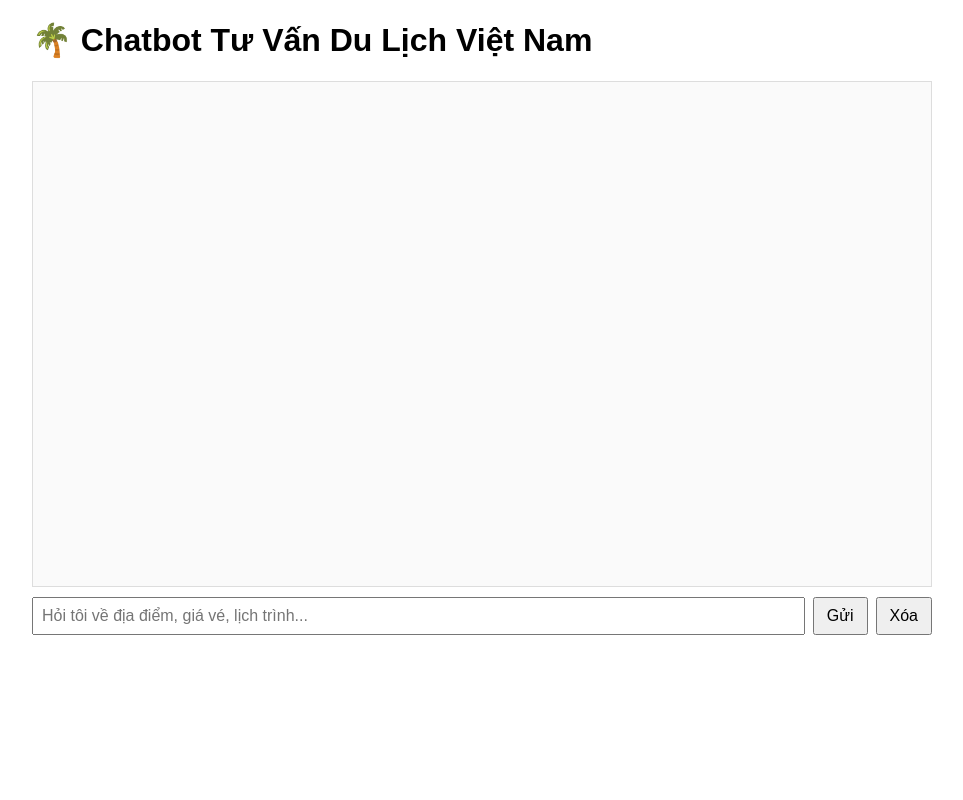
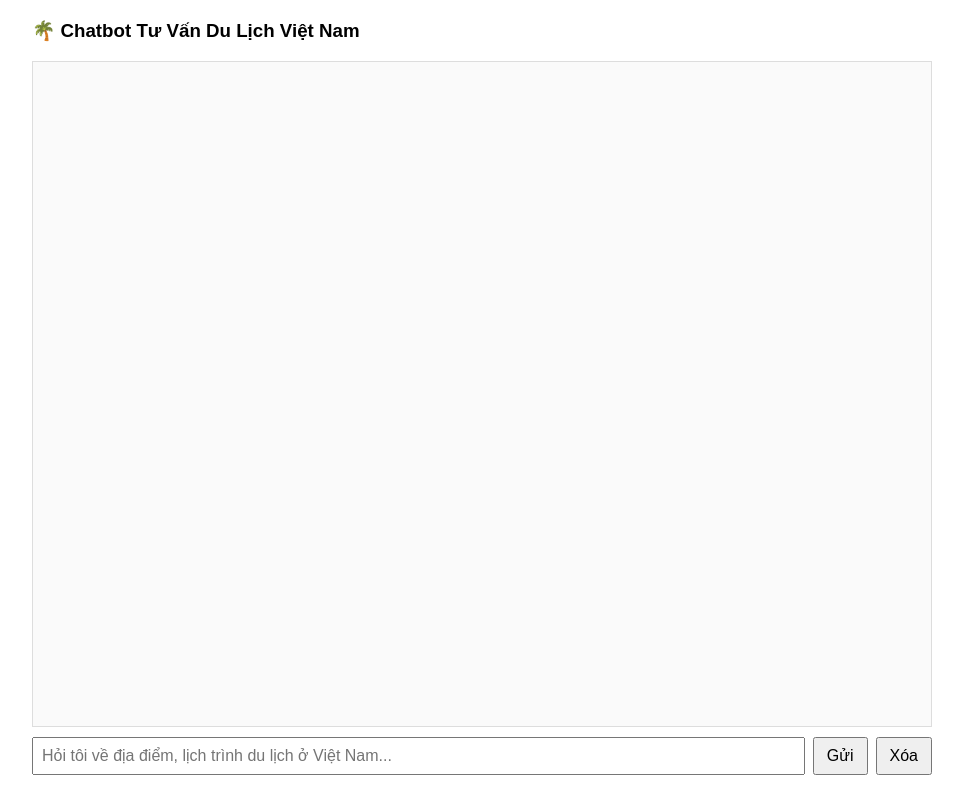
Before and after one commit to huynhducthanhtuan/travel-consultant-chatbot, a Flask app: page / in a window 1280 px wide. Shown: the whole page, without its empty margins (158-1121 px from the left). Run offline with Flask 3, Linux system fonts and the light colour scheme.

Commit message:
Edit response format, small changes in UI

```diff
--- a/app.py
+++ b/app.py
@@ -1,11 +1,8 @@
-# app.py
 import os
 import json
 import random
 from dotenv import load_dotenv
 from flask import Flask, render_template, request, jsonify
-
-# LangChain + FAISS + Azure client
 from langchain.vectorstores import FAISS
 from langchain_openai import AzureOpenAIEmbeddings, AzureChatOpenAI
 from langchain.chains import ConversationalRetrievalChain
@@ -13,11 +10,8 @@ from openai import AzureOpenAI
 
 load_dotenv()
 
-# -------------------------
-# Mock data (bạn có thể mở rộng)
-# -------------------------
+# Mock data
 destinations_data = [
-    # Miền Bắc
     "Hà Nội: Thủ đô ngàn năm văn hiến, hồ Hoàn Kiếm, phố cổ, Văn Miếu Quốc Tử Giám.",
     "Hạ Long: Di sản thiên nhiên thế giới, nổi tiếng với hàng ngàn đảo đá vôi và hang động kỳ thú.",
     "Sapa: Thị trấn vùng cao, khí hậu mát mẻ, ruộng bậc thang và đỉnh Fansipan.",
@@ -32,14 +26,12 @@ destinations_data = [
     "Nam Định: Nhà thờ Phú Nhai, biển Thịnh Long.",
     "Thái Bình: Biển Đồng Châu, làng vườn Bách Thuận.",
     "Cao Bằng: Thác Bản Giốc, động Ngườm Ngao.",
-    # Miền Trung
     "Huế: Cố đô, Đại Nội, lăng tẩm vua Nguyễn.",
     "Đà Nẵng: Bà Nà Hills, cầu Rồng, biển Mỹ Khê.",
     "Hội An: Phố cổ UNESCO, đèn lồng, ẩm thực đặc sắc.",
     "Quảng Bình: Hang Sơn Đoòng, động Phong Nha - Kẻ Bàng.",
     "Nha Trang: Thành phố biển, Tháp Bà Ponagar, đảo Hòn Mun.",
     "Đà Lạt: Thành phố ngàn hoa, hồ Xuân Hương, vườn dâu.",
-    # Miền Nam
     "TP.HCM: Chợ Bến Thành, Nhà thờ Đức Bà, phố đi bộ Nguyễn Huệ.",
     "Vũng Tàu: Bãi Sau, bãi Trước, tượng Chúa Kitô Vua.",
     "Cần Thơ: Chợ nổi Cái Răng, miệt vườn trái cây.",
@@ -66,9 +58,7 @@ message_history = [
     }
 ]
 
-# -------------------------
 # Mock functions
-# -------------------------
 def get_flight_price(destination: str) -> str:
     price = random.randint(1500000, 5000000)
     return f"Giá vé khứ hồi đến {destination} khoảng {price:,} VND."
@@ -91,9 +81,7 @@ def get_itinerary(destination: str, days: int) -> str:
         plan.append(f"Ngày {day}: {random.choice(activities)} tại {destination}")
     return "\n".join(plan)
 
-# -------------------------
-# Embeddings + FAISS (reuse code)
-# -------------------------
+# Embeddings + FAISS
 embeddings = AzureOpenAIEmbeddings(
     model=os.getenv("AZURE_DEPLOYMENT_NAME_EBD3"),
     api_key=os.getenv("AZURE_OPENAI_API_KEY_EBD3"),
@@ -103,9 +91,7 @@ embeddings = AzureOpenAIEmbeddings(
 
 vectorstore = FAISS.from_texts(mock_docs, embedding=embeddings)
 
-# -------------------------
 # LangChain Azure Chat (used for RAG conversational retriever)
-# -------------------------
 chat = AzureChatOpenAI(
     deployment_name=os.environ.get("AZURE_DEPLOYMENT_NAME_GPT4"),
     api_key=os.getenv("AZURE_OPENAI_API_KEY_GPT4"),
@@ -119,9 +105,7 @@ retrieval_chain = ConversationalRetrievalChain.from_llm(
     return_source_documents=True
 )
 
-# -------------------------
-# AzureOpenAI client (openai v1.98) for function-calling
-# -------------------------
+# AzureOpenAI client
 client = AzureOpenAI(
     api_key=os.getenv("AZURE_OPENAI_API_KEY_GPT4"),
     azure_endpoint=os.getenv("AZURE_OPENAI_ENDPOINT"),
@@ -129,9 +113,7 @@ client = AzureOpenAI(
     azure_deployment=os.environ.get("AZURE_DEPLOYMENT_NAME_GPT4")
 )
 
-# -------------------------
-# Functions schema (for model)
-# -------------------------
+# Functions schema
 functions = [
     {
         "name": "get_flight_price",
@@ -165,7 +147,7 @@ functions = [
     }
 ]
 
-# Few-shot prompting: ví dụ hội thoại mẫu
+# Few-shot prompting
 few_shots = [
     # Ví dụ 1: hỏi về địa điểm
     {
@@ -175,12 +157,12 @@ few_shots = [
     {
         "role": "assistant",
         "content": """
-Đà Nẵng là thành phố biển nổi tiếng miền Trung, có cầu Rồng, biển Mỹ Khê, Bà Nà Hills, ẩm thực phong phú.
-**Lịch trình gợi ý:**
-Ngày 1: Tham quan Bà Nà Hills (vé 900k), buổi chiều dạo biển Mỹ Khê, tối ăn hải sản ở Bé Mặn.
-Ngày 2: Sáng tham quan Ngũ Hành Sơn, chiều đi Hội An (vé vào phố cổ 80k), tối ngắm đèn lồng.
-Ngày 3: Sáng chợ Hàn mua quà, ăn mì Quảng ếch Bà Mua, ra sân bay.
-**Mẹo:** Mang kem chống nắng, đặt vé Bà Nà trước 1-2 ngày, thuê xe máy di chuyển thuận tiện.
+            Đà Nẵng là thành phố biển nổi tiếng miền Trung, có cầu Rồng, biển Mỹ Khê, Bà Nà Hills, ẩm thực phong phú.
+            **Lịch trình gợi ý:**
+            Ngày 1: Tham quan Bà Nà Hills (vé 900k), buổi chiều dạo biển Mỹ Khê, tối ăn hải sản ở Bé Mặn.
+            Ngày 2: Sáng tham quan Ngũ Hành Sơn, chiều đi Hội An (vé vào phố cổ 80k), tối ngắm đèn lồng.
+            Ngày 3: Sáng chợ Hàn mua quà, ăn mì Quảng ếch Bà Mua, ra sân bay.
+            **Mẹo:** Mang kem chống nắng, đặt vé Bà Nà trước 1-2 ngày, thuê xe máy di chuyển thuận tiện.
         """
     },
     # Ví dụ 2: hỏi giá vé
@@ -203,10 +185,7 @@ Ngày 3: Sáng chợ Hàn mua quà, ăn mì Quảng ếch Bà Mua, ra sân bay.
     }
 ]
 
-
-# -------------------------
 # Flask app
-# -------------------------
 app = Flask(__name__)
 
 # helper: list of destination names from mock_docs (left part before ":")
@@ -214,11 +193,11 @@ DEST_NAMES = [d.split(":")[0].strip() for d in mock_docs]
 
 def call_model_with_functions(messages):
     """
-    Gọi AzureOpenAI client để model decide function call.
-    Trả về message object (choices[0].message)
+        Gọi AzureOpenAI client để model decide function call.
+        Trả về message object (choices[0].message)
     """
     resp = client.chat.completions.create(
-        model=os.environ.get("AZURE_DEPLOYMENT_NAME_GPT4"),  # dùng deployment name trên Azure
+        model=os.environ.get("AZURE_DEPLOYMENT_NAME_GPT4"),
         messages=messages,
         functions=functions,
         function_call="auto",
@@ -242,7 +221,6 @@ def api_chat():
     user_message = data.get("message", "")
     chat_history = data.get("history", [])  # list of pairs [(q, a), ...]
 
-    # build messages for model (OpenAI SDK format)
     messages = [
         *few_shots,
         *message_history,
@@ -257,6 +235,7 @@ def api_chat():
                 - Mẹo và kinh nghiệm khi đi (thời tiết, phương tiện, vé tham quan).
                 Không được trả lời quá ngắn gọn hay chỉ liệt kê.
                 Trình bày rõ ràng theo từng mục và ngày.
+                Trả lời chỉ bằng văn bản thuần (plain text), không dùng Markdown, không dùng ký hiệu #, -, *, **.
             """
         }
     ]
@@ -305,6 +284,7 @@ def api_chat():
 
     # else not function_call -> if model returned plain content, use it
     reply = getattr(message, "content", "") or ""
+
     # if reply seems empty or "I don't know", fallback RAG
     if not reply.strip() or "không biết" in reply.lower():
         rag_answer, sources = fallback_rag(user_message, chat_history)
@@ -315,7 +295,5 @@ def api_chat():
     chat_history.append((user_message, reply))
     return jsonify({"reply": reply, "sources": [], "history": chat_history})
 
-
 if __name__ == "__main__":
-    # set FLASK_ENV=development nếu muốn debug
     app.run(host="0.0.0.0", port=5000, debug=True)
--- a/templates/index.html
+++ b/templates/index.html
@@ -3,6 +3,11 @@
   <head>
     <meta charset="utf-8" />
     <meta name="viewport" content="width=device-width,initial-scale=1" />
+    <link
+      rel="shortcut icon"
+      href="https://cdn.jsdelivr.net/npm/twemoji@11.3.0/2/svg/1f916.svg"
+      type="image/x-icon"
+    />
     <title>Chatbot Tư Vấn Du Lịch</title>
     <style>
       body {
@@ -13,7 +18,7 @@
       #chat {
         border: 1px solid #ddd;
         padding: 12px;
-        height: 60vh;
+        height: 80vh;
         overflow: auto;
         background: #fafafa;
       }
@@ -54,13 +59,13 @@
     </style>
   </head>
   <body>
-    <h1>🌴 Chatbot Tư Vấn Du Lịch Việt Nam</h1>
+    <h3>🌴 Chatbot Tư Vấn Du Lịch Việt Nam</h3>
     <div id="chat"></div>
 
     <div id="inputRow">
       <input
         id="txt"
-        placeholder="Hỏi tôi về địa điểm, giá vé, lịch trình..."
+        placeholder="Hỏi tôi về địa điểm, lịch trình du lịch ở Việt Nam..."
       />
       <button id="send">Gửi</button>
       <button id="clear">Xóa</button>
@@ -95,7 +100,7 @@
         appendMessage(text, "user");
         txt.value = "";
         // show loading
-        appendMessage("...đang trả lời", "bot");
+        appendMessage("Đang trả lời...", "bot");
         try {
           const res = await fetch("/api/chat", {
             method: "POST",
```
